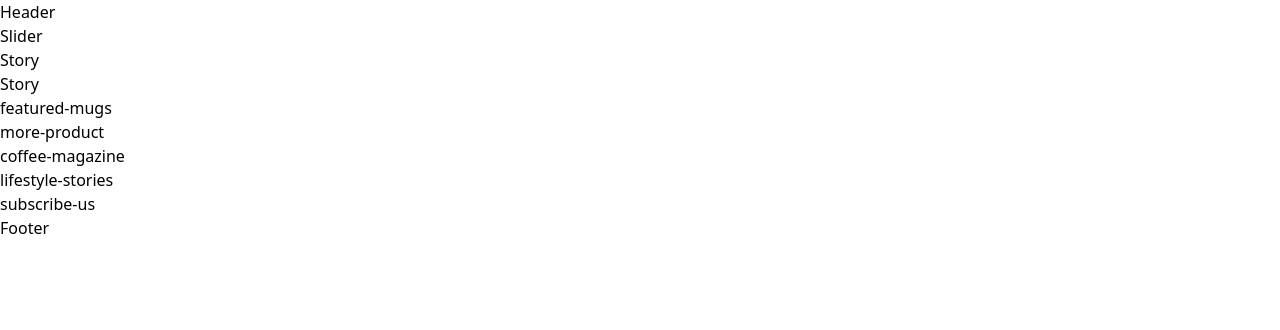
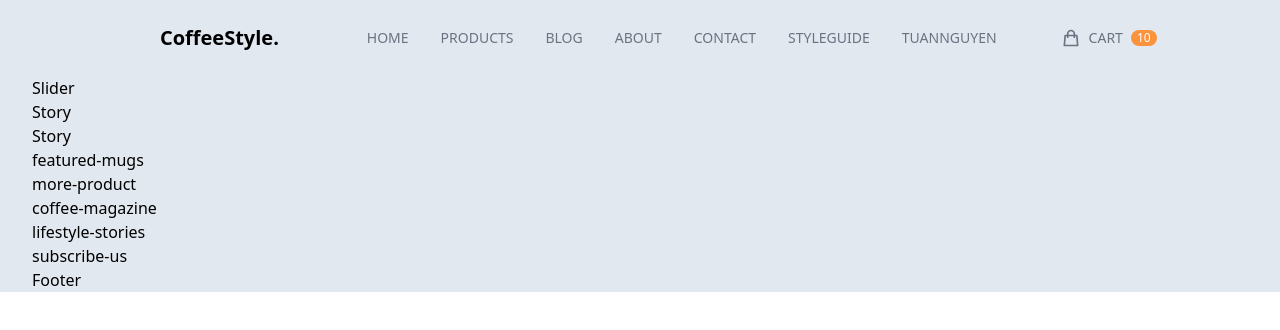
Before and after one commit to tuan782000/tailwindcss-coffee-style, a website: page public/index.html in a window 1280 px wide. Drawn offline with nearby package versions, Linux system fonts and the light colour scheme; files that its build step writes are made by us from their sources.

Commit message:
Add Header

```diff
--- a/public/index.html
+++ b/public/index.html
@@ -4,14 +4,53 @@
     <meta charset="UTF-8">
     <meta http-equiv="X-UA-Compatible" content="IE=edge">
     <meta name="viewport" content="width=device-width, initial-scale=1.0">
-    <link href="./output.css" rel="stylesheet">
+    <link href="./output.css" type="text/css" rel="stylesheet">
     <title>Document</title>
 </head>
 <body>
    <div id="root">
-    <div class="content-wrapper">
-        <header>
-            Header
+    <div class="content-wrapper max-w-screen-2xl text-base mx-auto px-8 bg-slate-200">
+        <header class="py-6 mx-10">
+            <nav class="flex flex-row justify-between items-center">
+                <div class="logo basis-2/6 text-center text-xl font-semibold cursor-pointer">
+                    CoffeeStyle.
+                </div>
+                <ul class="basis-3/6 flex items-center justify-end gap-8 uppercase text-sm text-gray-500 font-medium">
+                    <li class="tqd-top-menu-item">
+                        <a href="#" class="">Home</a>
+                    </li>
+                    <li class="tqd-top-menu-item">
+                        <a href="#" class="">Products</a>
+                    </li>
+                    <li class="tqd-top-menu-item">
+                        <a href="#" class="">Blog</a>
+                    </li>
+                    <li class="tqd-top-menu-item">
+                        <a href="#" class="">About</a>
+                    </li>
+                    <li class="tqd-top-menu-item">
+                        <a href="#" class="">Contact</a>
+                    </li>
+                    <li class="tqd-top-menu-item">
+                        <a href="#" class="">StyleGuide</a>
+                    </li>
+                    <li class="tqd-top-menu-item">
+                        <a href="https://github.com/tuan782000" class="" target="blank">TuanNguyen</a>
+                    </li>
+                </ul>
+
+                <ul class="basis-1/6 flex justify-start items-center ml-16 uppercase text-sm text-gray-500 font-medium">
+                    <li class="tqd-top-menu-item">
+                        <a href="#" class="flex items-center">
+                            <svg xmlns="http://www.w3.org/2000/svg" class="tqd-icon" fill="none" viewBox="0 0 24 24" stroke="currentColor" stroke-width="2">
+                                <path stroke-linecap="round" stroke-linejoin="round" d="M16 11V7a4 4 0 00-8 0v4M5 9h14l1 12H4L5 9z" />
+                              </svg>
+                            <span class="mx-2">Cart</span>
+                            <span class="tqd-badge-circle bg-orange-400 text-white">10</span>
+                        </a>
+                    </li>
+                </ul>
+            </nav>
         </header>
 
         <main>
--- a/src/input.css
+++ b/src/input.css
@@ -1,3 +1,16 @@
 @tailwind base;
 @tailwind components;
 @tailwind utilities;
+
+/*tqd = custom*/
+.tqd-top-menu-item {
+    @apply cursor-pointer py-1 hover:text-gray-800 relative after:absolute after:bottom-0 after:left-0 after:bg-light-coffee after:h-0.5 after:w-0 hover:after:w-full after:transition-all after:ease-in-out after:duration-300;
+}
+
+.tqd-icon {
+    @apply w-5 h-5 inline-block;
+}
+
+.tqd-badge-circle {
+    @apply text-xs text-center rounded-full px-1.5;
+}
--- a/tailwind.config.js
+++ b/tailwind.config.js
@@ -1,7 +1,11 @@
 module.exports = {
   content: ["./public/**/*.{html,js}"],
   theme: {
-    extend: {},
+    extend: {
+      colors: {
+        'light-coffee': '#C89F94'
+      }
+    },
   },
   plugins: [],
 }
```
Also changed, not shown: README.md (added), public/output.css (deleted), 1 other file.
